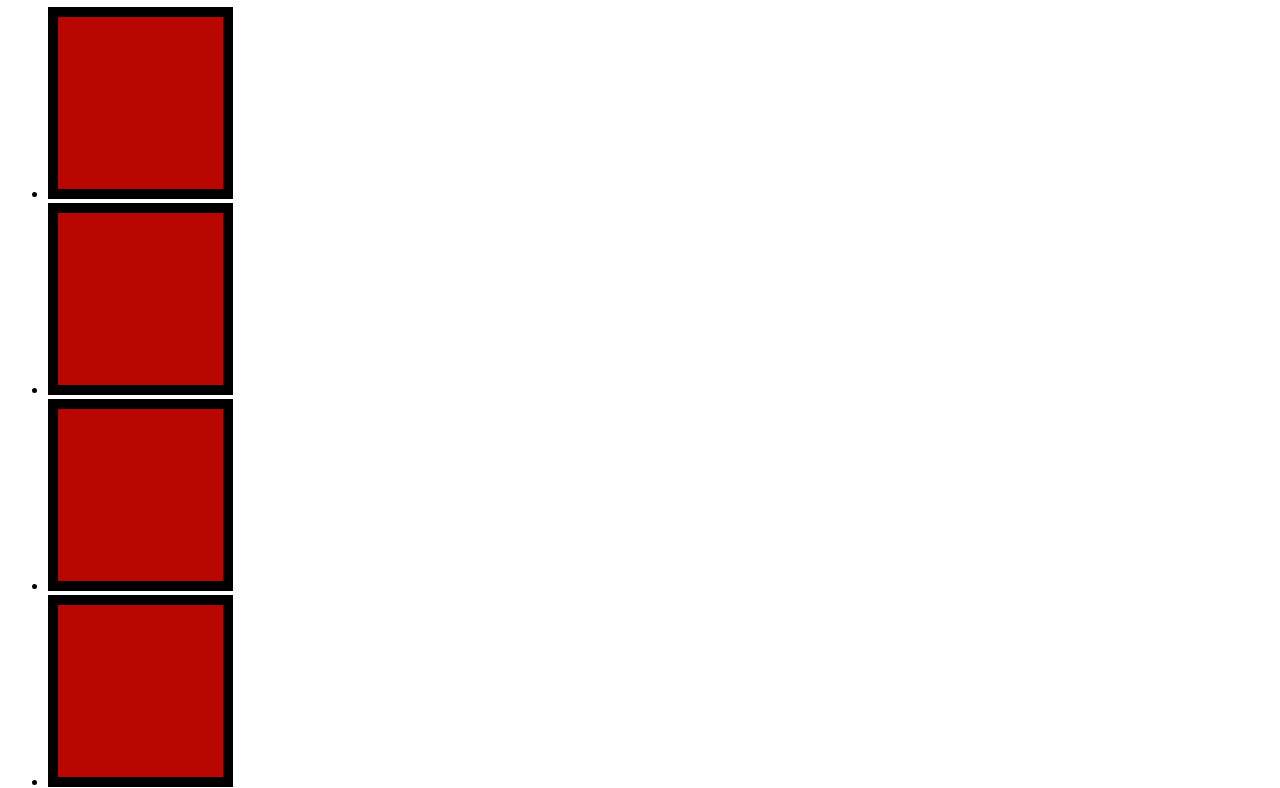
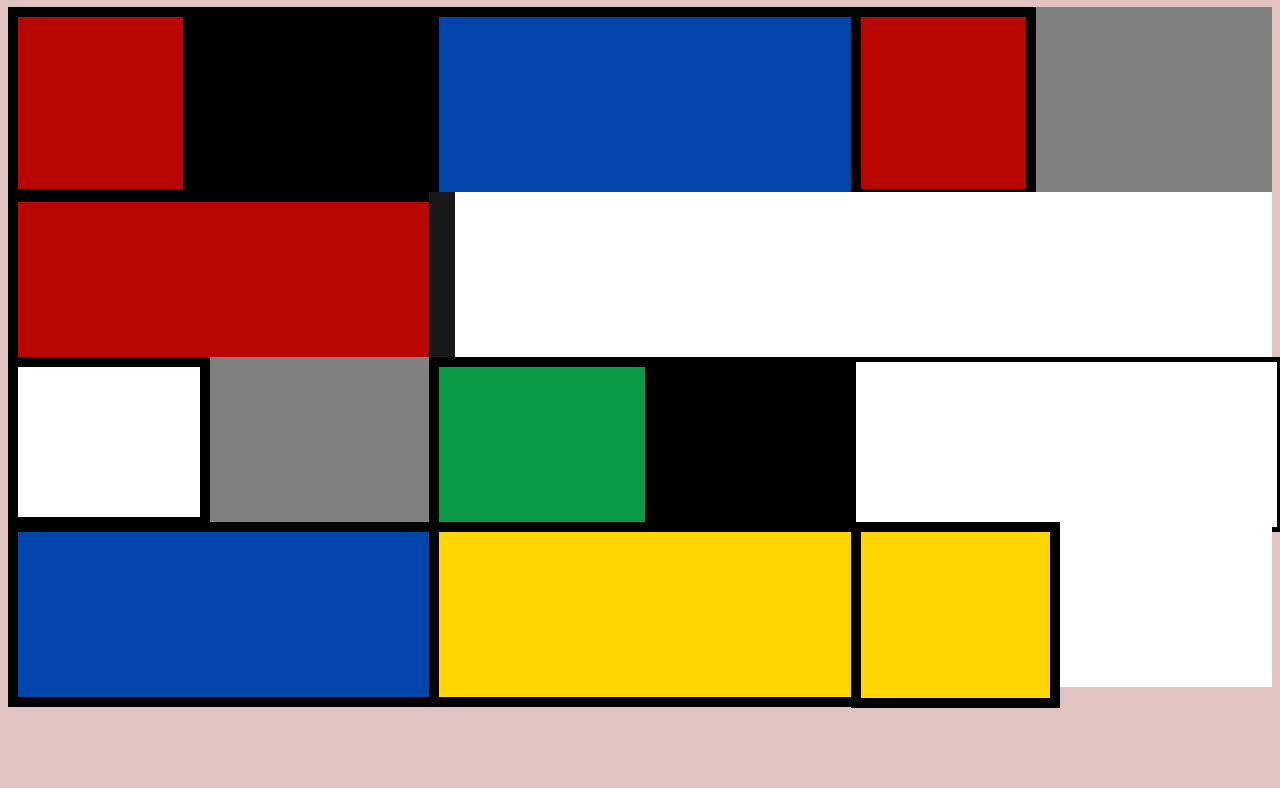
Before and after one commit to TheHagueUniversity/css-advanced-challenge-GeorgiBirdman, a plain HTML site: page Mondriaan Challenge 3/assets/index.html in a window 1280 px wide. Shown: the part 73-861 px from the top of the page. After the commit the page ends 800 px from the top, so only its background shows below. Drawn offline with Linux system fonts and the light colour scheme.

Commit message:
Final outcome

```diff
--- /dev/null
+++ b/Mondriaan Challenge 3/assets/css/styles.css
@@ -0,0 +1,56 @@
+body {
+  background: #E1C3C3;
+}
+.grid-container{
+  display: grid;
+  grid-template-columns:repeat(3,1fr);
+  grid-template-rows: 185px;
+  grid-auto-rows: 165px;
+  grid-auto-columns: 100px;
+}
+.r1 {
+background-color: black;
+}
+.bl{
+  grid-column: 2/4;
+  background-color: white;
+}
+.w1{
+  background-color: grey;
+}
+.r3 {
+background-color: grey;
+grid-column: border: 10;
+}
+.g1 {
+background-color: black;
+}
+.y2 {
+background-color: white;
+}
+.w2 > img {
+  object-fit: cover;
+  width: 100%;
+  max-height: 100%;
+}
+.y1 > img {
+  object-fit: cover;
+  width: 100%;
+  max-height: 100%;
+}
+.b1 > img {
+  object-fit: cover;
+  width: 100%;
+  max-height: 100%;
+}
+.r4 > img {
+  object-fit: cover;
+  width: 100%;
+  max-height: 100%;
+}
+
+.b2 > img {
+  object-fit: cover;
+  width: 100%;
+  max-height: 100%;
+}
--- a/Mondriaan Challenge 3/assets/index.html
+++ b/Mondriaan Challenge 3/assets/index.html
@@ -3,35 +3,26 @@
   <head>
     <meta charset="utf-8">
     <title>Mondriaan Art inspired</title>
-    <link rel="stylesheet" href="/css/style.css">
+    <link rel="stylesheet" href="css/styles.css">
   </head>
   <header>
-    <h1>Mondriaan Interactive</h1>
+    <h1>Mondriaan Responsive</h1>
   </header>
-  <body class="C block-sizes">
+  <body>
     <main>
-      <ul>
-        <li><img src="images/red.jpg" alt="red" border=10></li>
-<li><img src="images/red.jpg" alt="red" border=10></li>
-<li><img src="images/red.jpg" alt="red" border=10></li>
-<li><img src="images/red.jpg" alt="red" border=10></li>
-<li><img src="images/red.jpg" alt="red" border=10></li>
-<li><img src="images/green.jpg" alt="green" border=10></li>
-<li><img src="images/green.jpg" alt="green" border=10></li>
-<li><img src="images/green.jpg" alt="green" border=10></li>
-<li><img src="images/green.jpg" alt="green" border=10></li>
-<li><img src="images/blue.jpg" alt="blue" border=10></li>
-<li><img src="images/blue.jpg" alt="blue" border=10></li>
-<li><img src="images/blue.jpg" alt="blue" border=10></li>
-<li><img src="images/yellow.jpg" alt="yellow" border=10></li>
-<li><img src="images/yellow.jpg" alt="yellow" border=10></li>
-<li><img src="images/yellow.jpg" alt="yellow" border=10></li>
-<li><img src="images/blackstripe.jpg" alt="black"></li>
-<li><img src="images/blackstripe.jpg" alt="black"></li>
-<li><img src="images/blackstripe.jpg" alt="black"></li>
-
-
-      </ul>
+      <div class="grid-container">
+        <div class="paint r1"><img src="images/red.jpg" alt="red" border=10></div>
+        <div class="paint b2"><img src="images/blue.jpg" alt="blue" border=10></div>
+        <div class="paint r3"><img src="images/red.jpg" alt="red" border=10></div>
+        <div class="paint r4"><img src="images/red.jpg" alt="red" border=10></div>
+        <div class="paint bl"><img src="images/blackstripe.jpg" alt="black"></div>
+        <div class="paint w1"><img src="images/white.jpg" alt="white" border=10></div>
+        <div class="paint g1"><img src="images/green.jpg" alt="green" border=10></div>
+        <div class="paint w2"><img src="images/white.jpg" alt="white" border=5></div>
+        <div class="paint b1"><img src="images/blue.jpg" alt="blue" border=10></div>
+        <div class="paint y1"><img src="images/yellow.jpg" alt="yellow" border=10></div>
+        <div class="paint y2"><img src="images/yellow.jpg" alt="yellow" border=10></div>
+      </div>
     </main>
   </body>
 </html>
```
Also changed, not shown: Mondriaan Challenge 3/assets/css/style.css (deleted), 5 other files.
